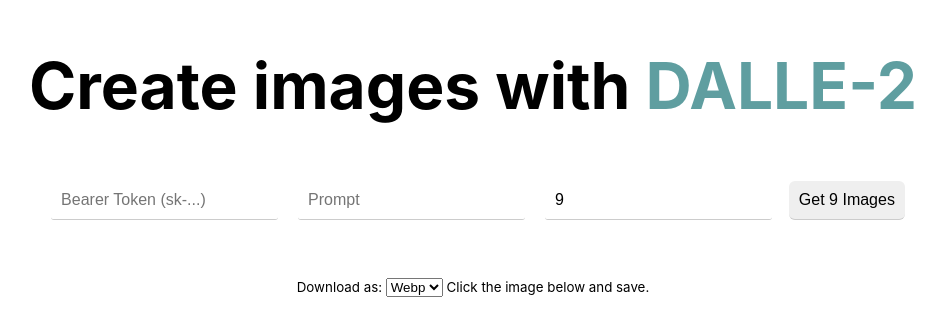
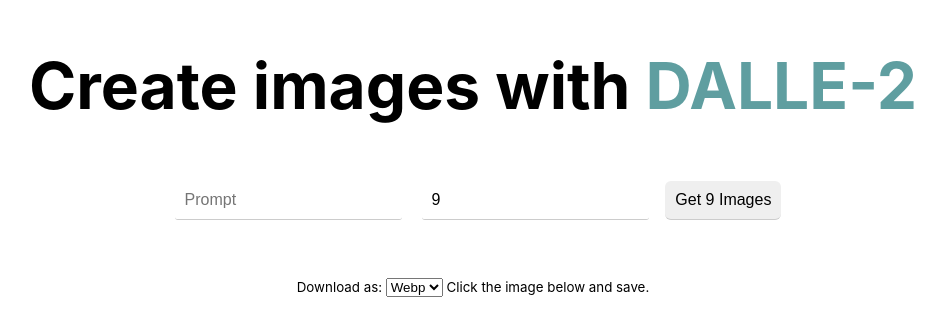
Before and after one commit to AI4Organization/DALL-E-3-WebUI, a Next.js app: page / in a window 1280 px wide. Shown: the part 217-552 px from the top of the page, without its empty margins (167-1112 px from the left). Built offline with nearby package versions, Linux system fonts and the light colour scheme.

Commit message:
Improve with process env

```diff
--- a/pages/api/images.js
+++ b/pages/api/images.js
@@ -2,7 +2,7 @@
 
 export default async function handler(req, res) {
   const configuration = new Configuration({
-    apiKey: req.query.t,
+    apiKey: process.env.OPENAI_API_KEY,
   });
   const openai = new OpenAIApi(configuration);
 
--- a/pages/index.js
+++ b/pages/index.js
@@ -6,7 +6,6 @@
 import axios from "axios";
 
 export default function Home() {
-  const [token, setToken] = useState("");
   const [prompt, setPrompt] = useState("");
   const [number, setNumber] = useState(9);
   const [results, setResults] = useState([]);
@@ -14,6 +13,7 @@
   const [error, setError] = useState(false);
 
   function getImages() {
+    const token = process.env.OPENAI_API_KEY;
     if (token != "" && prompt != "") {
       setError(false);
       setLoading(true);
@@ -59,13 +59,6 @@
           Create images with <span className={styles.titleColor}>DALLE-2</span>
         </h1>
         <p className={styles.description}>
-          <input
-            id="token"
-            type="text"
-            value={token}
-            onChange={(e) => setToken(e.target.value)}
-            placeholder="Bearer Token (sk-...)"
-          />
           <input
             id="prompt"
             type="text"
```
